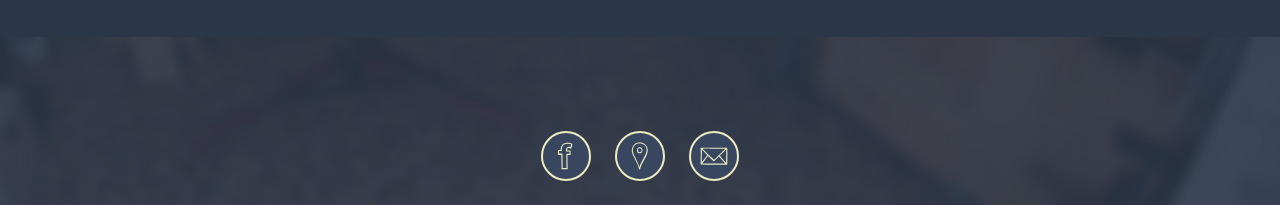
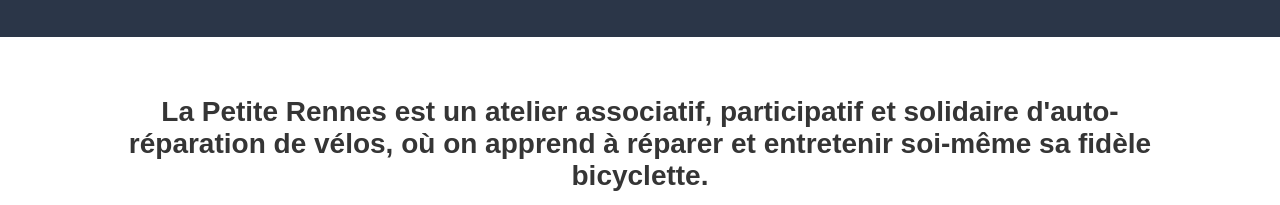
Before and after one commit to cellebrek/lapetiterennes, a plain HTML site: page index.html in a window 1280 px wide. Shown: the part 595-800 px from the top of the page. Drawn offline with nearby package versions, Linux system fonts and the light colour scheme.

Commit message:
Add information about LPR

```diff
--- a/index.html
+++ b/index.html
@@ -93,6 +93,10 @@
                             </li>
                         </ul>
                     </div>
+                    <div class="m-info">
+                      <h1 class="m-info__title">La Petite Rennes est un atelier associatif, participatif et solidaire d'auto-réparation de vélos, où on apprend à réparer et entretenir soi-même sa fidèle bicyclette.</h1>
+                      <p class="m-info__description">Pour 20€ par an, vous avez accès à tout l'atelier, aux outils et aux pièces détachées (neuves ou d'occasion, toutes à prix modiques). Vous pourrez même y acheter de beaux vélos d'occasion, tous issus de notre filière de réemploi et de recyclage et remis en état par nos soins.</p>
+                    </div>
                 </div>
 
                 <div class="l-home__social-wrapper">
--- a/styles.css
+++ b/styles.css
@@ -91,10 +91,25 @@
     width: 80px;
 }
 
+.m-info {
+    background: white;
+    padding: 40px 10% 60px 10%;
+    margin-bottom: 30px;
+    color: #353535;
+}
+
+.m-info__title {
+    font-size: 2.8rem;
+}
+
+.m-info__description {
+    font-size: 1.8rem;
+}
+
 .m-calendar {
     z-index: 10;
     position: relative;
-    margin: 20px 0 30px 0;
+    margin: 20px 0 0 0;
     background: #2b3648;
     width: 100%;
 }
```
